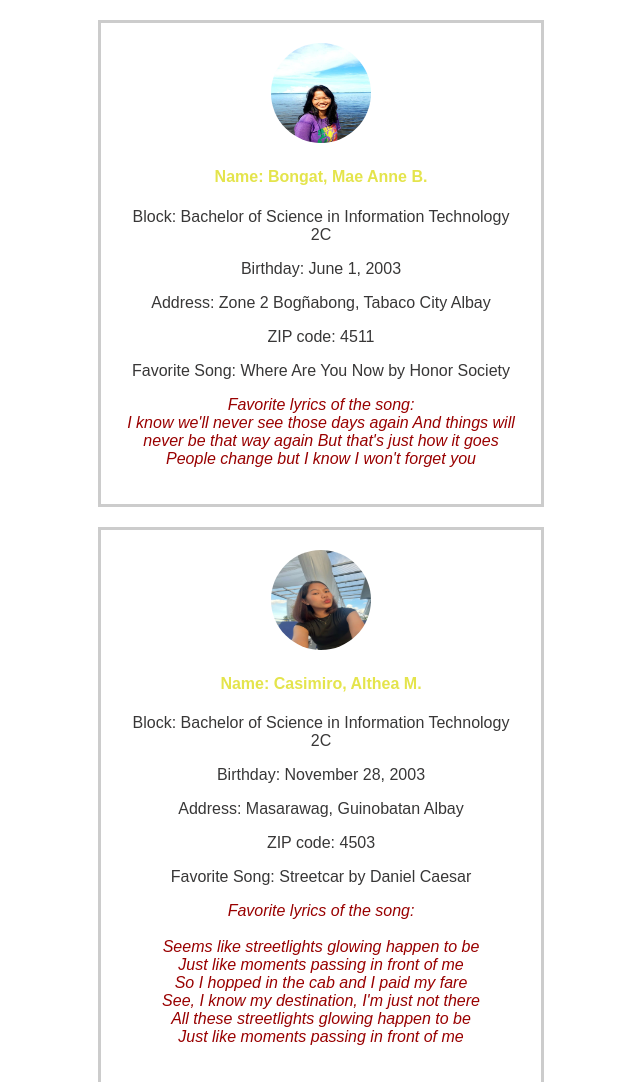
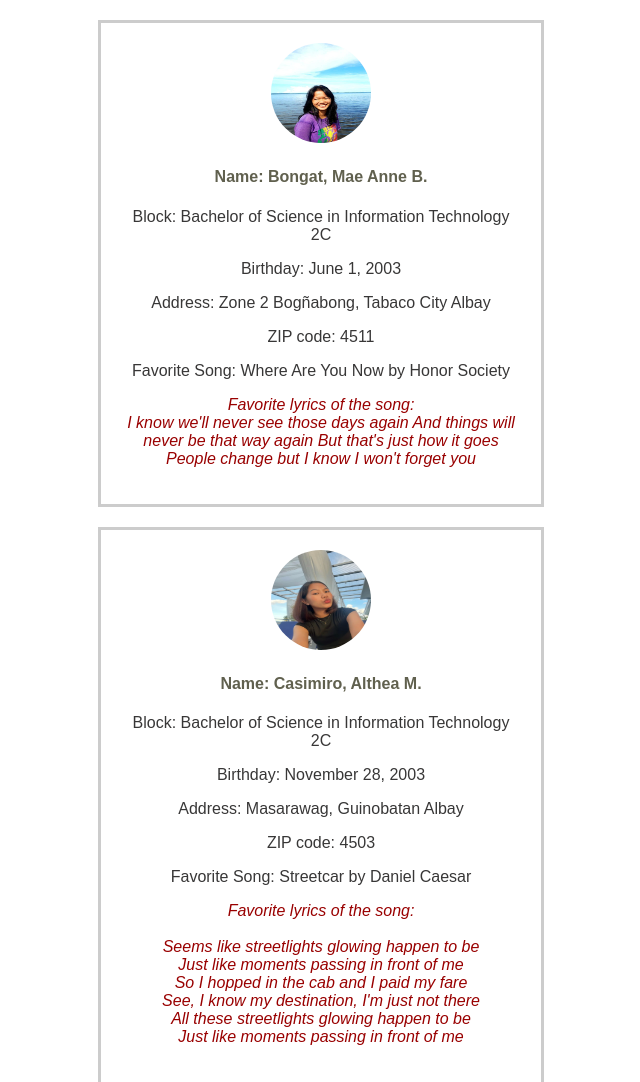
Before and after one commit to hempers/Activity2-GithubAPP, a plain HTML site: page index.html in a window 1280 px wide. Shown: the top 1082 px of the page, without its empty margins (319-959 px from the left). Drawn offline with Linux system fonts and the light colour scheme.

Commit message:
changed color

```diff
--- a/css/styles.css
+++ b/css/styles.css
@@ -2,7 +2,7 @@ body {
     font-family: Arial, sans-serif;
     text-align: center;
     margin: 20px;
-    color: rgb(228, 228, 76);
+    color: rgb(96, 96, 78);
 }
 
 .info, .info2 {
```
